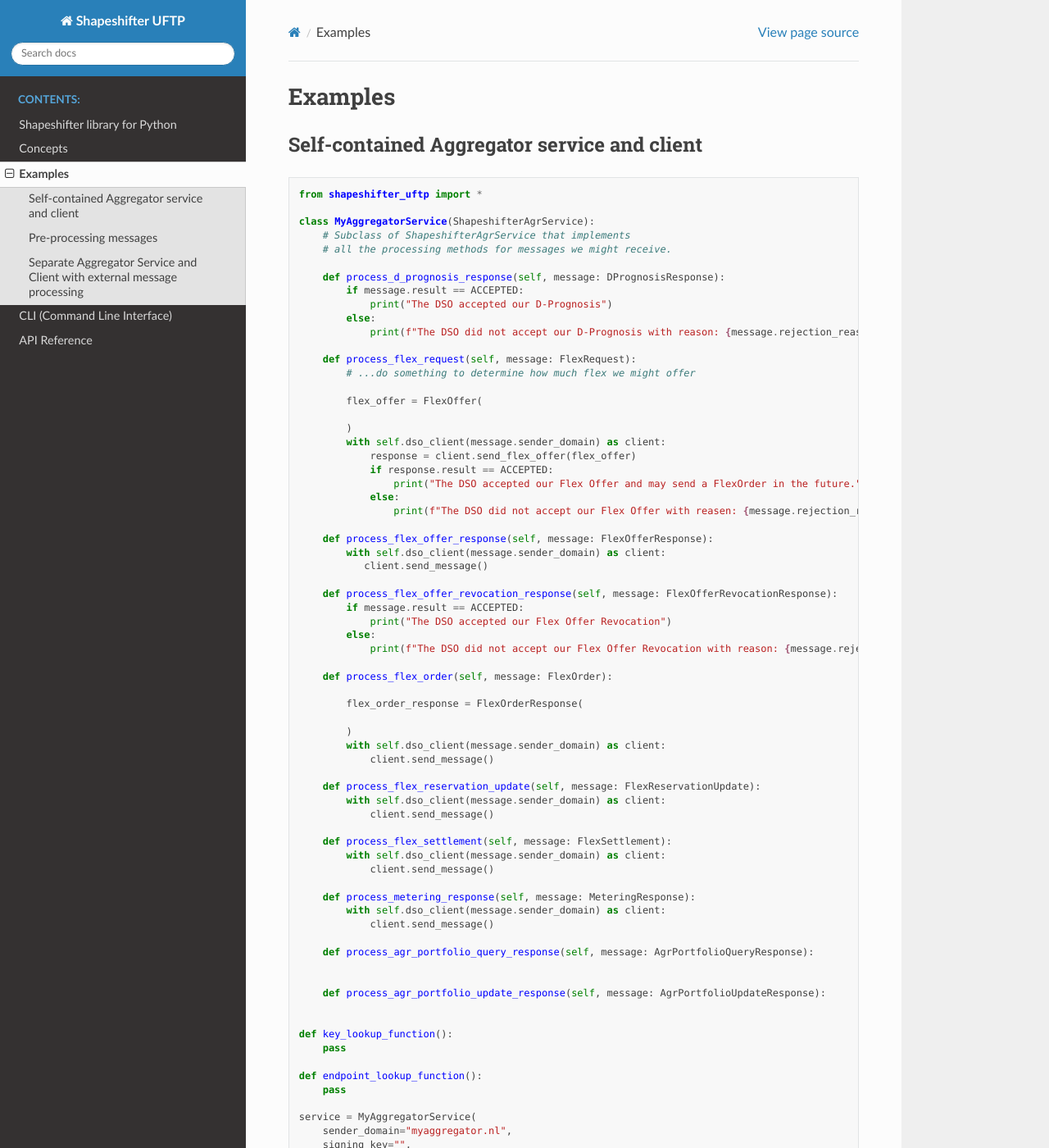
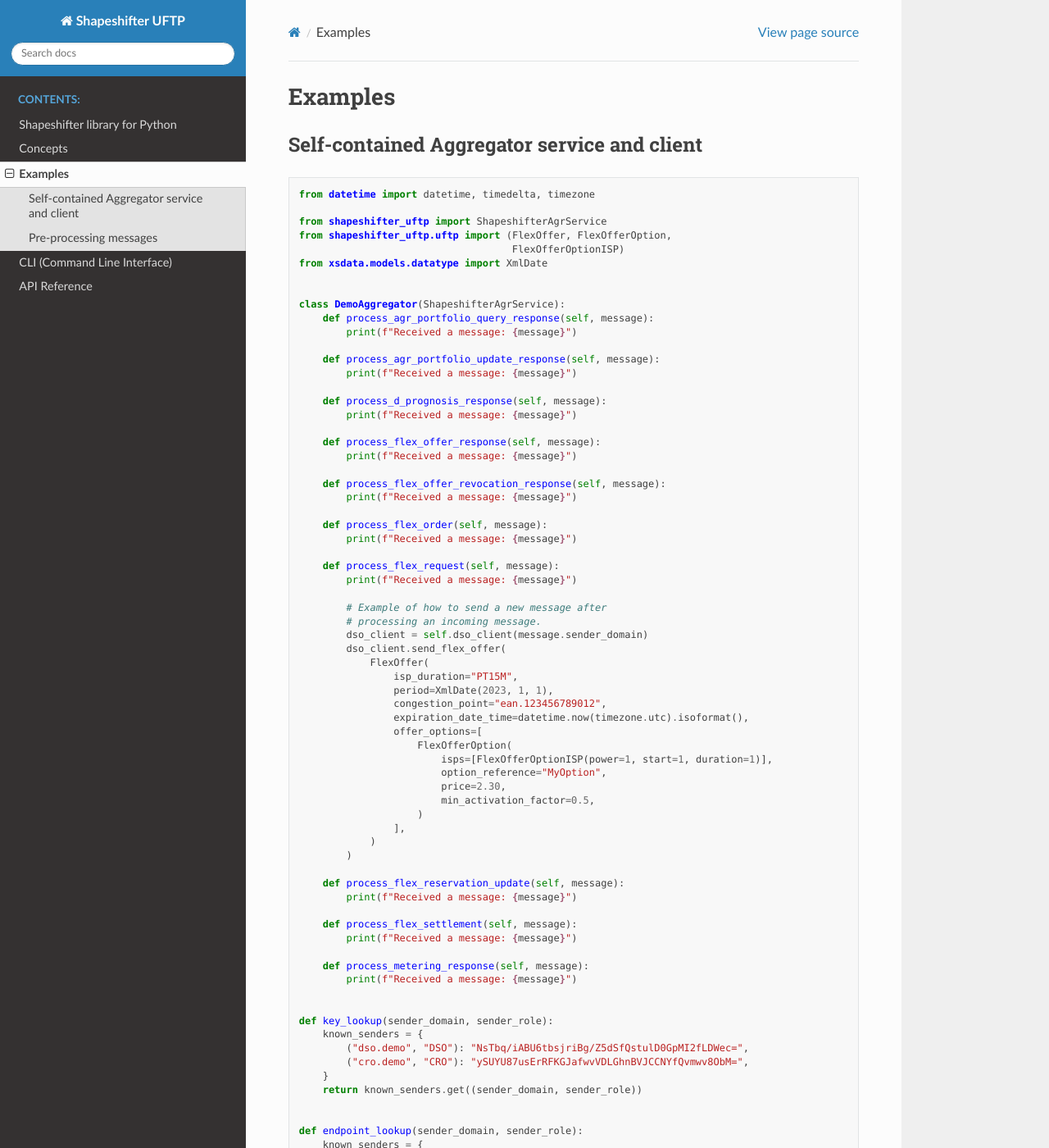
Before and after one commit to shapeshifter/shapeshifter-library-python, a Sphinx documentation site: the page built from docs/source/examples/index.rst, in a window 1280 px wide and 1400 px high. Shown: the whole window at 82% size. Built offline with Sphinx 7.4.7 and the Read the Docs theme 2.0.0, drawn with Linux system fonts in a browser that asks for light colours; some of the changed text lies outside the part shown.

Commit message:
Updated examples in documentation

```diff
--- a/docs/source/examples/index.rst
+++ b/docs/source/examples/index.rst
@@ -7,81 +7,121 @@ Self-contained Aggregator service and client
 
 .. code-block:: python3
 
-    from shapeshifter_uftp import *
+    from datetime import datetime, timedelta, timezone
 
-    class MyAggregatorService(ShapeshifterAgrService):
-        # Subclass of ShapeshifterAgrService that implements
-        # all the processing methods for messages we might receive.
-
-        def process_d_prognosis_response(self, message: DPrognosisResponse):
-            if message.result == ACCEPTED:
-                print("The DSO accepted our D-Prognosis")
-            else:
-                print(f"The DSO did not accept our D-Prognosis with reason: {message.rejection_reason}.")
-
-        def process_flex_request(self, message: FlexRequest):
-            # ...do something to determine how much flex we might offer
-
-            flex_offer = FlexOffer(
-
-            )
-            with self.dso_client(message.sender_domain) as client:
-                response = client.send_flex_offer(flex_offer)
-                if response.result == ACCEPTED:
-                    print("The DSO accepted our Flex Offer and may send a FlexOrder in the future.")
-                else:
-                    print(f"The DSO did not accept our Flex Offer with reasen: {message.rejection_reason}")
-
-        def process_flex_offer_response(self, message: FlexOfferResponse):
-            with self.dso_client(message.sender_domain) as client:
-               client.send_message()
-
-        def process_flex_offer_revocation_response(self, message: FlexOfferRevocationResponse):
-            if message.result == ACCEPTED:
-                print("The DSO accepted our Flex Offer Revocation")
-            else:
-                print(f"The DSO did not accept our Flex Offer Revocation with reason: {message.rejection_reason}")
-
-        def process_flex_order(self, message: FlexOrder):
-
-            flex_order_response = FlexOrderResponse(
-
-            )
-            with self.dso_client(message.sender_domain) as client:
-                client.send_message()
-
-        def process_flex_reservation_update(self, message: FlexReservationUpdate):
-            with self.dso_client(message.sender_domain) as client:
-                client.send_message()
-
-        def process_flex_settlement(self, message: FlexSettlement):
-            with self.dso_client(message.sender_domain) as client:
-                client.send_message()
-
-        def process_metering_response(self, message: MeteringResponse):
-            with self.dso_client(message.sender_domain) as client:
-                client.send_message()
-
-        def process_agr_portfolio_query_response(self, message: AgrPortfolioQueryResponse):
+    from shapeshifter_uftp import ShapeshifterAgrService
+    from shapeshifter_uftp.uftp import (FlexOffer, FlexOfferOption,
+                                        FlexOfferOptionISP)
+    from xsdata.models.datatype import XmlDate
 
 
-        def process_agr_portfolio_update_response(self, message: AgrPortfolioUpdateResponse):
+    class DemoAggregator(ShapeshifterAgrService):
+        def process_agr_portfolio_query_response(self, message):
+            print(f"Received a message: {message}")
+
+        def process_agr_portfolio_update_response(self, message):
+            print(f"Received a message: {message}")
+
+        def process_d_prognosis_response(self, message):
+            print(f"Received a message: {message}")
+
+        def process_flex_offer_response(self, message):
+            print(f"Received a message: {message}")
+
+        def process_flex_offer_revocation_response(self, message):
+            print(f"Received a message: {message}")
+
+        def process_flex_order(self, message):
+            print(f"Received a message: {message}")
+
+        def process_flex_request(self, message):
+            print(f"Received a message: {message}")
+
+            # Example of how to send a new message after
+            # processing an incoming message.
+            dso_client = self.dso_client(message.sender_domain)
+            dso_client.send_flex_offer(
+                FlexOffer(
+                    isp_duration="PT15M",
+                    period=XmlDate(2023, 1, 1),
+                    congestion_point="ean.123456789012",
+                    expiration_date_time=datetime.now(timezone.utc).isoformat(),
+                    offer_options=[
+                        FlexOfferOption(
+                            isps=[FlexOfferOptionISP(power=1, start=1, duration=1)],
+                            option_reference="MyOption",
+                            price=2.30,
+                            min_activation_factor=0.5,
+                        )
+                    ],
+                )
+            )
+
+        def process_flex_reservation_update(self, message):
+            print(f"Received a message: {message}")
+
+        def process_flex_settlement(self, message):
+            print(f"Received a message: {message}")
+
+        def process_metering_response(self, message):
+            print(f"Received a message: {message}")
 
 
-    def key_lookup_function():
-        pass
+    def key_lookup(sender_domain, sender_role):
+        known_senders = {
+            ("dso.demo", "DSO"): "NsTbq/iABU6tbsjriBg/Z5dSfQstulD0GpMI2fLDWec=",
+            ("cro.demo", "CRO"): "ySUYU87usErRFKGJafwvVDLGhnBVJCCNYfQvmwv8ObM=",
+        }
+        return known_senders.get((sender_domain, sender_role))
 
-    def endpoint_lookup_function():
-        pass
 
-    service = MyAggregatorService(
-        sender_domain="myaggregator.nl",
-        signing_key="",
-        key_lookup_function=key_lookup_function,
-        endpoint_lookup_function=endpoint_lookup_function,
-    )
+    def endpoint_lookup(sender_domain, sender_role):
+        known_senders = {
+            ("dso.demo", "DSO"): "http://localhost:8081/shapeshifter/api/v3/message",
+            ("cro.demo", "CRO"): "http://localhost:8082/shapeshifter/api/v3/message",
+        }
+        return known_senders.get((sender_domain, sender_role))
 
-    service.run()
+    if __name__ == "__main__":
+        aggregator = DemoAggregator(
+            sender_domain="aggregator.demo",
+            signing_key="mz5XYCNKxpx48K+9oipUhsjBZed3L7rTVKLsWmG1HOqRLIeuGpIa1KAt6AlbVGqJvewd8v1J0uVUTqpGt7F8tw==",
+            key_lookup_function=key_lookup,
+            endpoint_lookup_function=endpoint_lookup,
+            port=8080,
+        )
+
+        # Start the Aggregator Service
+        aggregator.run_in_thread()
+
+        # Create a client object to talk to a DSO
+        dso_client = aggregator.dso_client("dso.demo")
+
+        # Create a Flex Offer Message
+        flex_offer_message = FlexOffer(
+            isp_duration="PT15M",
+            period=XmlDate(2023, 1, 1),
+            congestion_point="ean.123456789012",
+            expiration_date_time=datetime.now(timezone.utc).isoformat(),
+            offer_options=[
+                FlexOfferOption(
+                    isps=[FlexOfferOptionISP(power=1, start=1, duration=1)],
+                    option_reference="MyOption",
+                    price=2.30,
+                    min_activation_factor=0.5,
+                )
+            ],
+        )
+
+        # As a demo, press enter to send another FlexOffer message to the DSO.
+        while True:
+            try:
+                input("Press return to send a FlexOffer message to the DSO")
+                response = dso_client.send_flex_offer(flex_offer_message)
+                print(f"Response was: {response}")
+            except:
+                aggregator.stop()
+                break
 
 
 Pre-processing messages
@@ -100,55 +140,9 @@ Example:
         ...
 
         def pre_process_flex_reservation_update(self, message: FlexReservationUpdate):
-            return PayloadMessageResponse(result=REJECTED, rejection_reason="Flex Reservation Updates are not supported")
+            return PayloadMessageResponse(
+                result=REJECTED,
+                rejection_reason="Flex Reservation Updates are not supported"
+            )
 
         ...
-
-
-Separate Aggregator Service and Client with external message processing
------------------------------------------------------------------------
-
-If you have an external system and want to do all Shapeshifter Processing in there, you can use Shapeshifter-UFTP to do all the message parsing, conversion, signing and verification and use JSON representations in your backend system.
-
-Here's an example where all incoming messages are passed to an internal HTTP endpoint
-
-.. code-block:: python3
-
-    from shapeshifter_uftp import *
-
-    class PassthroughAggregatorService(ShapeshifterAgrService):
-        def process_d_prognosis_response(self, message: DPrognosisResponse):
-            if message.result == ACCEPTED:
-                print("The DSO accepted our D-Prognosis")
-            else:
-                print("The DSO did not accept our D-Prognosis "
-                      f"with reason: {message.rejection_reason}.")
-
-        def process_flex_request(self, message: FlexRequest):
-            # ...do something to determine how much flex we might offer
-
-            flex_offer = FlexOffer(
-
-            )
-            with self.dso_client(message.sender_domain) as client:
-                response = client.send_flex_offer(flex_offer)
-                if response.result == ACCEPTED:
-                    print("The DSO accepted our Flex Offer "
-                          "and may send a FlexOrder in the future.")
-                else:
-                    print("The DSO did not accept our Flex Offer "
-                          f"with reason: {message.rejection_reason}")
-
-        def process_flex_offer_response(self, message: FlexOfferResponse):
-            with self.dso_client(message.sender_domain) as client:
-               client.send_message()
-
-        def process_flex_offer_revocation_response(self, message: FlexOfferRevocationResponse):
-            if message.result == ACCEPTED:
-                print("The DSO accepted our Flex Offer Revocation")
-            else:
-                print("The DSO did not accept our Flex Offer Revocation "
-                      f"with reason: {message.rejection_reason}")
-
-
-A separate process might fill the client role
```
Also changed, not shown: 1 other file.
